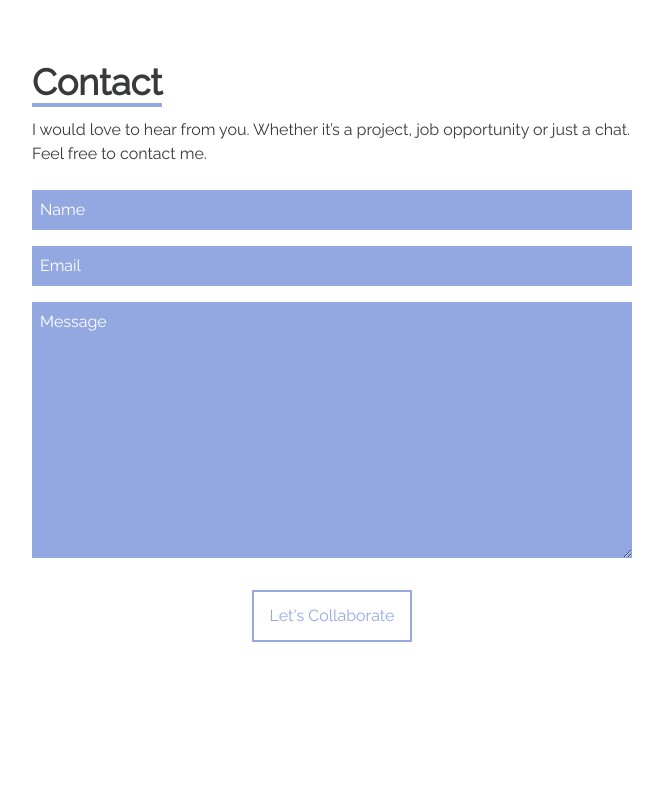
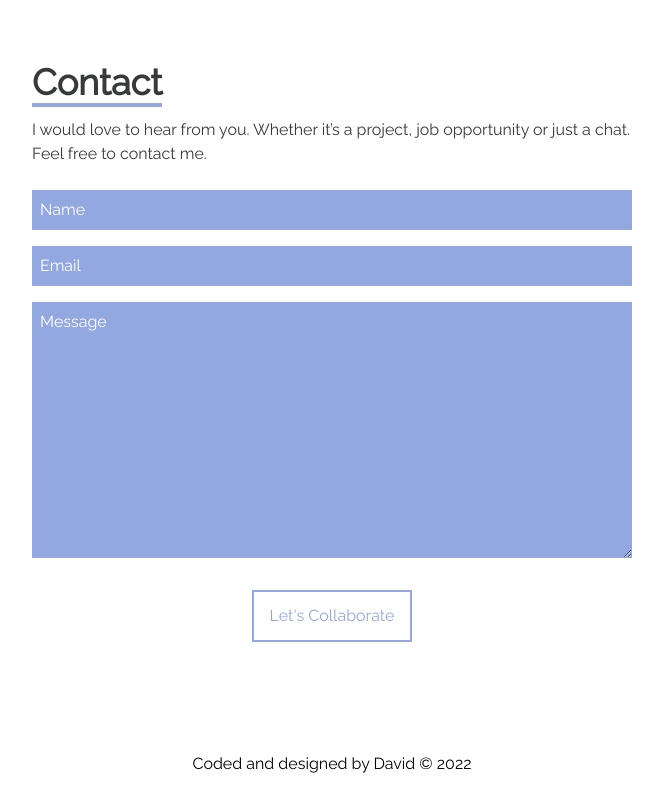
Before and after one commit to davidcerdeira/portfolio2022, a React (Create React App) app: page / in a window 1280 px wide. Shown: the part 2432-3232 px from the top of the page, without its empty margins (308-971 px from the left). Before the commit the page ends 3200 px from the top, so only its background shows below. Built offline with nearby package versions, Linux system fonts and the light colour scheme; the HTML template or start-up script is replaced by a standard one.

Commit message:
Added footer.

```diff
--- a/src/App.js
+++ b/src/App.js
@@ -3,6 +3,7 @@ import Home from "./components/Home";
 import About from "./components/About";
 import Projects from "./components/Projects";
 import Contact from "./components/Contact";
+import Footer from "./components/Footer"
 
 function App() {
   return (
@@ -12,6 +13,7 @@ function App() {
       <About />
       <Projects />
       <Contact/>
+      <Footer/>
     </div>
   );
 }
--- /dev/null
+++ b/src/components/Footer.jsx
@@ -0,0 +1,11 @@
+import React from 'react'
+
+const Footer = () => {
+  return (
+    <div className='w-full h-8 bg-background flex justify-center items-center'>
+        <div className='mb-10'> Coded and designed by David © 2022</div>
+    </div>
+  )
+}
+
+export default Footer
```
